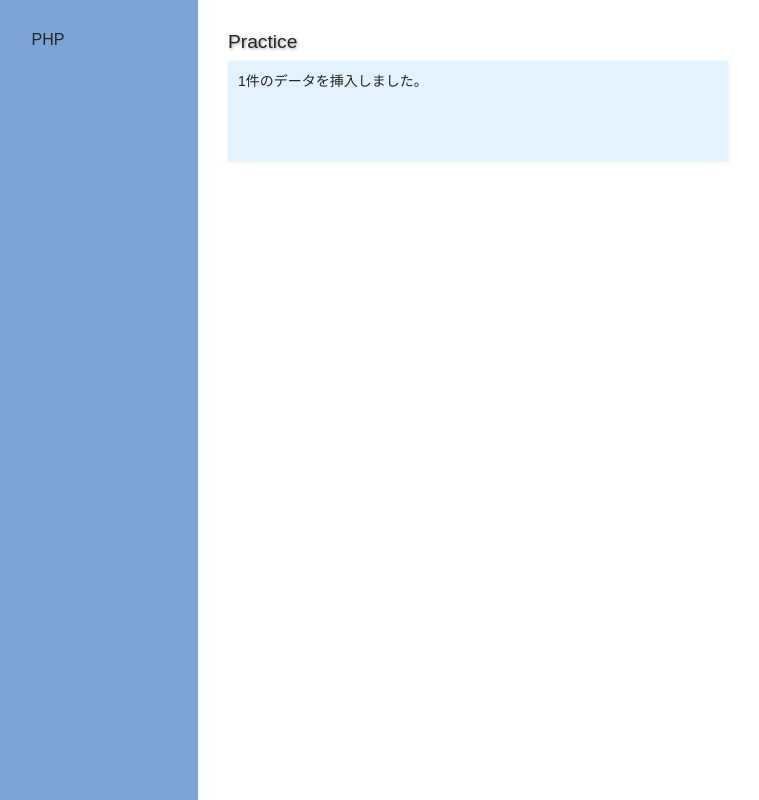
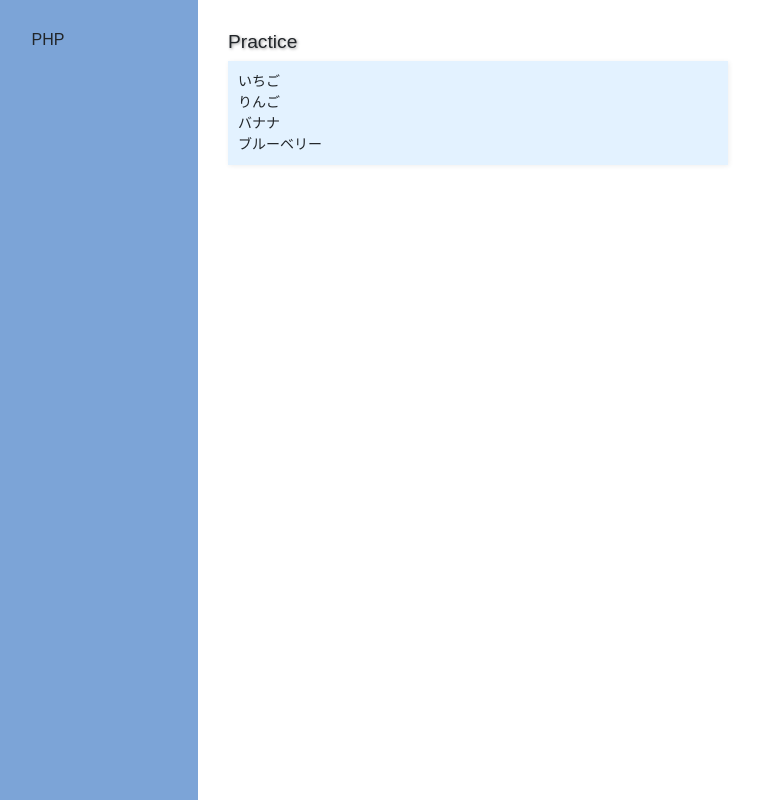
Before and after one commit to BabaReisei/php_practice, a PHP site: page /memo/index.php in a window 1280 px wide. Shown: the whole page, without its empty margins (102-861 px from the left). Run offline with PHP 8.4, Linux system fonts and the light colour scheme; data comes from the database, SQL or seed files in the repository.

Commit message:
セクション4-54

```diff
--- a/phpPractice/memo/index.php
+++ b/phpPractice/memo/index.php
@@ -26,8 +26,10 @@
     } catch (PDOException $e) {
         echo 'DB接続エラー：'. $e->getMessage();
     }
-    $count = $db -> exec("INSERT INTO my_items (maker_id, item_name, price, keyword) VALUES( 1, 'もも', 210, '缶詰,ピンク,甘い')");
-    echo $count.'件のデータを挿入しました。';
+    $records = $db -> query("SELECT * FROM my_items");
+    while ($record = $records -> fetch()) {
+        print($record['item_name']. "\n");
+    }
 ?>
 </pre>
 </main>
```
